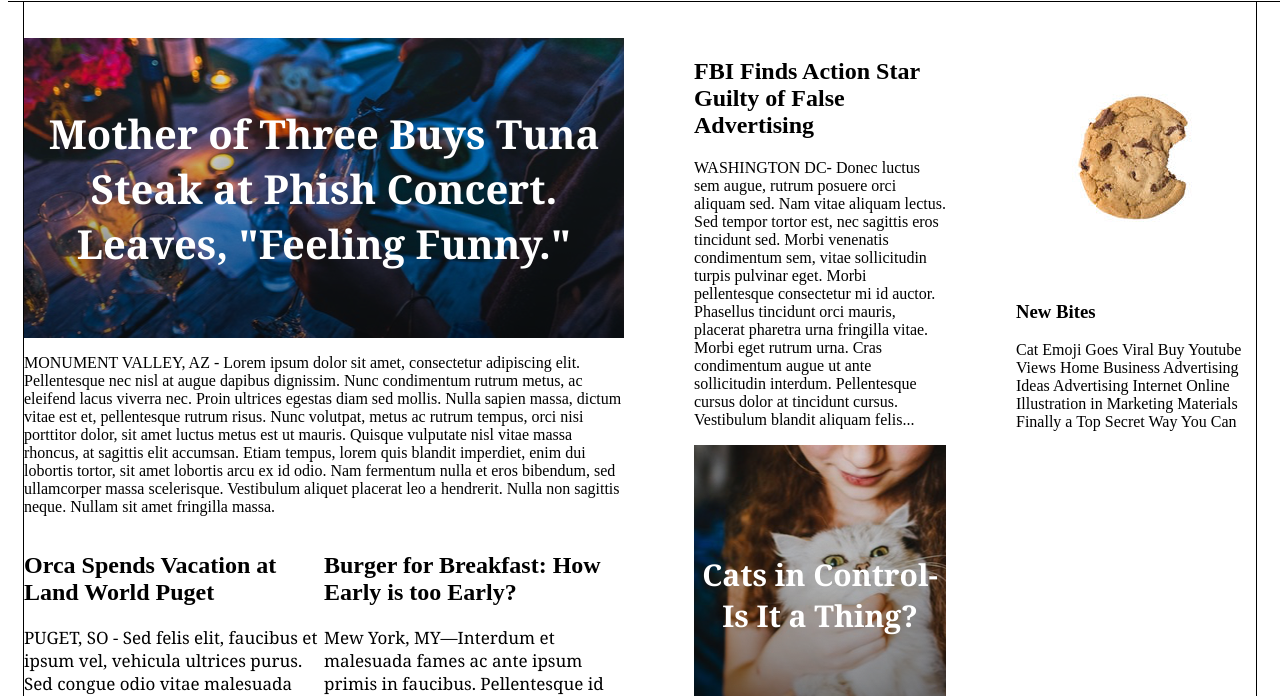
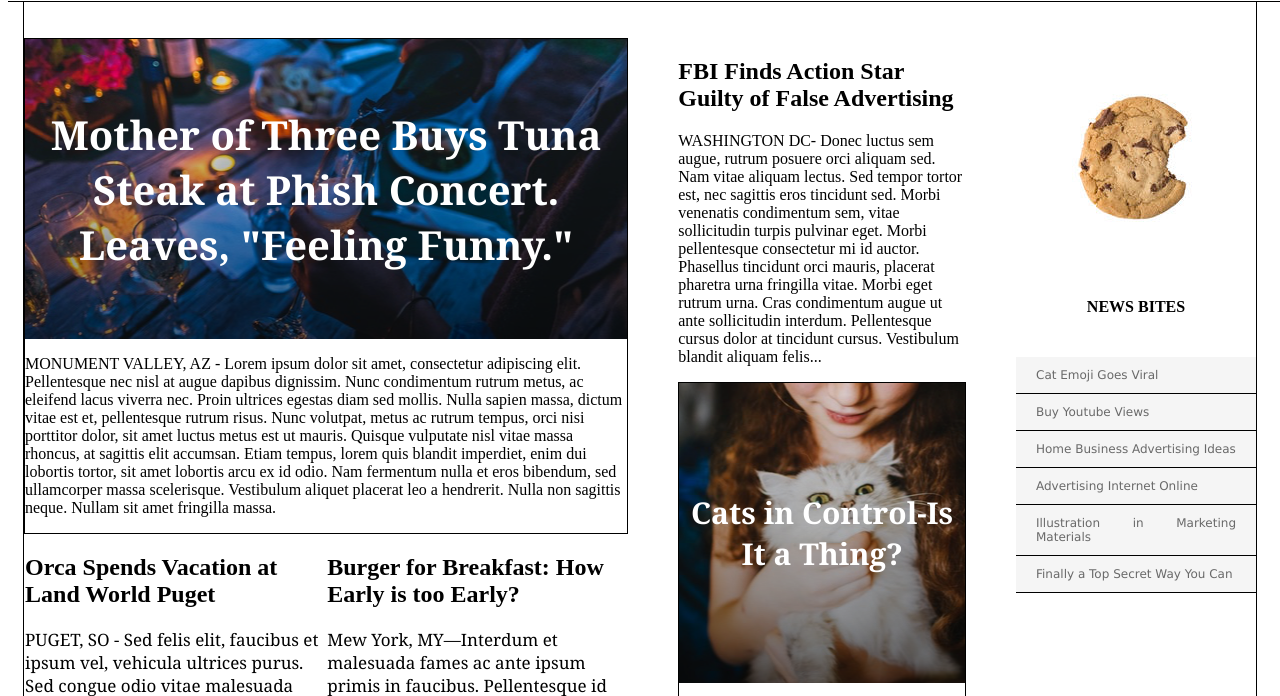
Before and after one commit to tharik401/mytimes, a plain HTML site: page index.html in a window 1280 px wide. Shown: the part 87-783 px from the top of the page. Drawn offline with Linux system fonts and the light colour scheme.

Commit message:
flex bites

```diff
--- a/index.html
+++ b/index.html
@@ -69,11 +69,32 @@
           <img src="resources/images/bites.png" alt="cookie wraped">
         </div>
         <div class="bites">
-          <h3>New Bites</h3>
-          <p>Cat Emoji Goes Viral Buy Youtube Views Home Business Advertising Ideas Advertising Internet Online Illustration in Marketing Materials Finally a Top Secret Way You Can</p>
+          <h3>NEWS BITES</h3>
+          <div class="bitesframe">
+            <div class="bitesfline">
+              <span>Cat Emoji Goes Viral</span>
+            </div>
+            <div class="bitesfline">
+              <span>Buy Youtube Views</span>
+            </div>
+            <div class="bitesfline">
+              <span>Home Business Advertising Ideas</span></br>
+            </div>
+            <div class="bitesfline">
+              <span>Advertising Internet Online</span>
+            </div>
+            <div class="bitesfline">
+              <span>Illustration in Marketing Materials</span>
+            </div>
+            <div class="bitesfline">
+              <span>Finally a Top Secret Way You Can</span>
+            </div>
+          </div>
         </div>
       </div>
+    <footer>
+
+    </footer>
     </div>
-
   </body>
 </html>
--- a/resources/css/style.css
+++ b/resources/css/style.css
@@ -45,11 +45,12 @@ nav span{
 }
 .column.medium{
   width: 300px;
-  margin: 0 70px;
+  margin: 0 50px;
 }
 .column.small{
+  display: flex;
+  flex-direction: column;
   width: 240px;
-}
 }
 .narrative{
   border: 1px solid black;
@@ -109,3 +110,25 @@ nav span{
   background-image:url("../../resources/images/imagecat.png");
   height: 300px;
 }
+.bites{
+  /* display: flex; */
+  /* flex-direction: column; */
+  text-align: center;
+
+}
+.bites h3{
+  font-size: 16px;
+  font-weight: bold;
+  margin-bottom: 41px;
+}
+.bitesframe{
+  background-color: WhiteSmoke;
+  font-family: Verdana;
+  font-size: 12px;
+  color: DimGray;
+}
+.bitesfline{
+  border-bottom: 1px solid black;
+  padding: 11px 20px;
+  text-align: justify;
+}
```
